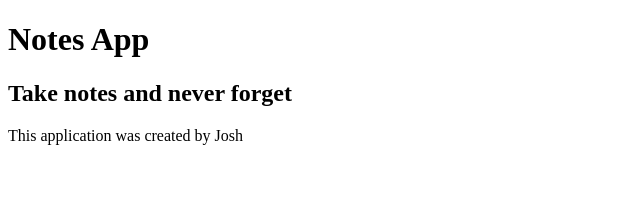
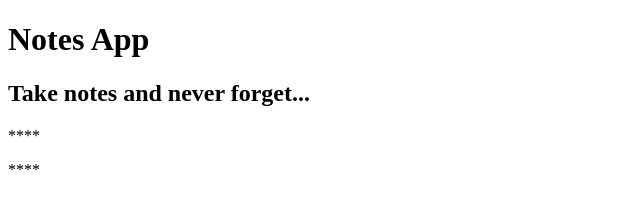
Before and after one commit to Josh-Stewart/js-bootcamp, a plain HTML site: page notes-app/index.html in a window 1280 px wide. Shown: the whole page, without its empty margins (0-640 px from the left). Drawn offline with Linux system fonts and the light colour scheme.

Commit message:
DOM manipulation

```diff
--- a/notes-app/index.html
+++ b/notes-app/index.html
@@ -1,12 +1,12 @@
 <!DOCTYPE html>
 
 <html>
-    <head>
-        <script src="notes-app.js"></script>
-    </head>
+    <head></head>
     <body>
         <h1>Notes App</h1>
-        <h2>Take notes and never forget</h2>
-        <p>This application was created by Josh</p>
+        <h2>Take notes and never forget...</h2>
+        <p>This application was created by Josh...</p>
+        <p>Some note text</p>
+        <script src="notes-app.js"></script>
     </body>
 </html>
--- a/notes-app/notes-app.js
+++ b/notes-app/notes-app.js
@@ -1 +1,13 @@
-console.log('This is from other file')
+// DOM
+
+// Query and remove 1
+// const p = document.querySelector('p')
+// p.remove()
+
+// Query all and remove
+const ps = document.querySelectorAll('p')
+ps.forEach(function (p) {
+    p.textContent = '****'
+    //console.log(p.textContent)
+    //p.remove()
+})
```
